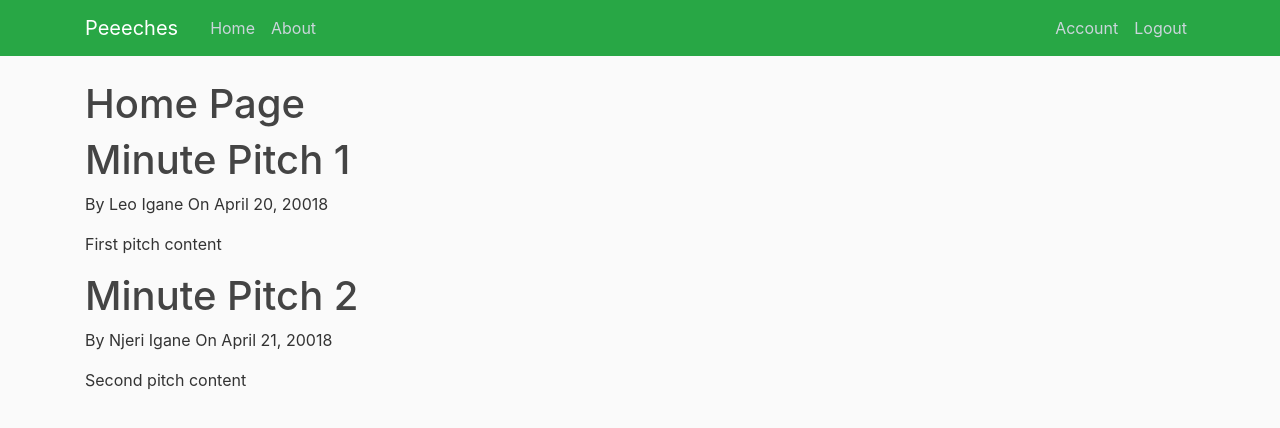
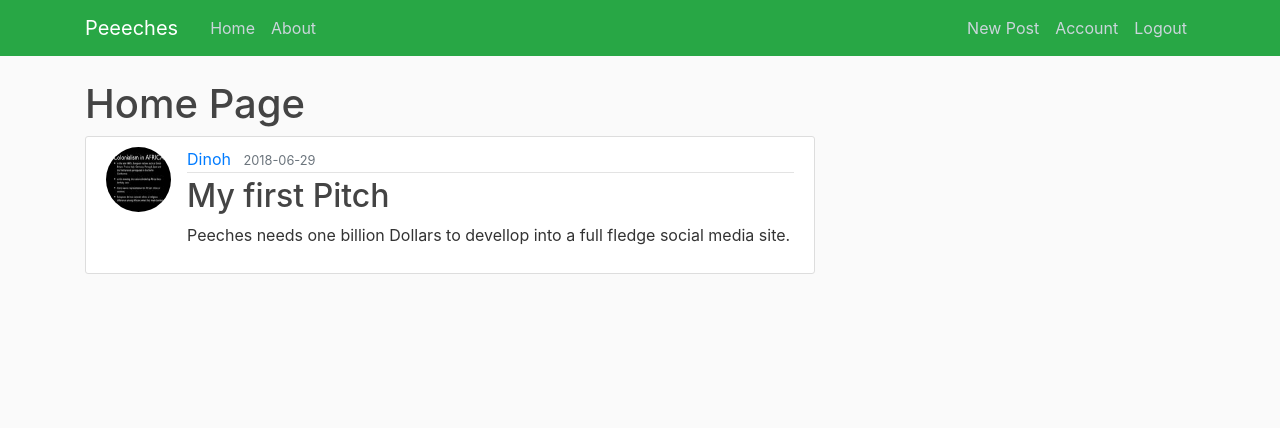
Before and after one commit to BenkiKuu/pythonip3, a Flask app: page / in a window 1280 px wide. Shown: the top 428 px of the page. Run offline with Flask 2, Linux system fonts and the light colour scheme; a user stored in the database is signed in; data comes from the database, SQL or seed files in the repository; both versions use the stored data as it was after the commit; some libraries are stand-ins or nearby versions.

Commit message:
Creates the post feature

```diff
--- a/app/templates/base.html
+++ b/app/templates/base.html
@@ -33,6 +33,7 @@
           <!-- Navbar Right Side -->
           <div class="navbar-nav">
             {% if current_user.is_authenticated %}
+            <a class="nav-item nav-link" href="{{ url_for('new_post') }}">New Post</a>
             <a class="nav-item nav-link" href="{{ url_for('account') }}">Account</a>
               <a class="nav-item nav-link" href="{{ url_for('logout') }}">Logout</a>
             {% else %}
--- a/app/templates/home.html
+++ b/app/templates/home.html
@@ -2,8 +2,21 @@
 {% block content %}
   <h1>Home Page</h1>
     {% for post in posts %}
-      <h1>{{ post.title }}</h1>
-      <p>By {{ post.author }} On {{ post.date_posted}}</p>
-      <p>{{ post.content}}</p>
+      <article class="media content-section">
+        <img class="rounded-circle article-img" src="{{ url_for('static', filename='profile_pics/' + post.author.image_file) }}">
+        <div class="media-body">
+          <div class="article-metadata">
+            <a class="mr-2" href="#">{{ post.author.username }}</a>
+            <small class="text-muted">{{ post.date_posted.strftime('%Y-%m-%d') }}</small>
+          </div>
+          <h2><a class="article-title" href="#">{{ post.title }}</a></h2>
+          <p class="article-content">{{ post.content }}</p>
+          </div>
+      </article>
     {% endfor %}
 {% endblock content %}
+
+
+<!-- <h2><a class="article-title" href="{{ url_for('post', post_id=post.id) }}">{{ post.title }}</a></h2>
+<p class="article-content">{{ post.content }}</p>
+</div> -->
--- a/app/views.py
+++ b/app/views.py
@@ -4,32 +4,16 @@ from PIL import Image
 from app import app, db, bcrypt
 from flask import render_template, url_for, flash, redirect, request
 from app.models import User, Post
-from app.forms import RegistrationForm, LoginForm, UpdateAccountForm
+from app.forms import RegistrationForm, LoginForm, UpdateAccountForm, PostForm
 from flask_login import login_user, current_user, logout_user, login_required
 
 
 
-
-
-posts = [
-    {
-        'author': 'Leo Igane',
-        'title': 'Minute Pitch 1',
-        'content': 'First pitch content',
-        'date_posted': 'April 20, 20018'
-    },
-    {
-    'author': 'Njeri Igane',
-    'title': 'Minute Pitch 2',
-    'content': 'Second pitch content',
-    'date_posted': 'April 21, 20018'
-    }
-    ]
-
 @app.route('/')
 @app.route('/home')
 def home():
-    return render_template('home.html', posts = posts)
+    posts = Post.query.all()
+    return render_template('home.html', posts=posts)
 
 @app.route('/about')
 def about():
@@ -105,3 +89,16 @@ def account():
         form.email.data = current_user.email
     image_file = url_for('static',filename='profile_pics/' + current_user.image_file)
     return render_template('account.html', title='account', image_file=image_file, form=form)
+
+
+@app.route('/post/new', methods=['GET','POST'])
+@login_required
+def new_post():
+    form = PostForm()
+    if form.validate_on_submit():
+        post = Post(title=form.title.data, content=form.content.data, author=current_user)
+        db.session.add(post)
+        db.session.commit()
+        flash('Your post has been created!', 'success')
+        return redirect(url_for('home'))
+    return render_template('create_post.html', title='New Post', form=form)
```
Also changed, not shown: app/forms.py (+6 -1 lines), app/templates/create_post.html (added, +52 -0 lines), app/site.db, app/static/profile_pics/e4560f48ea48bbe6.jpg (added).
